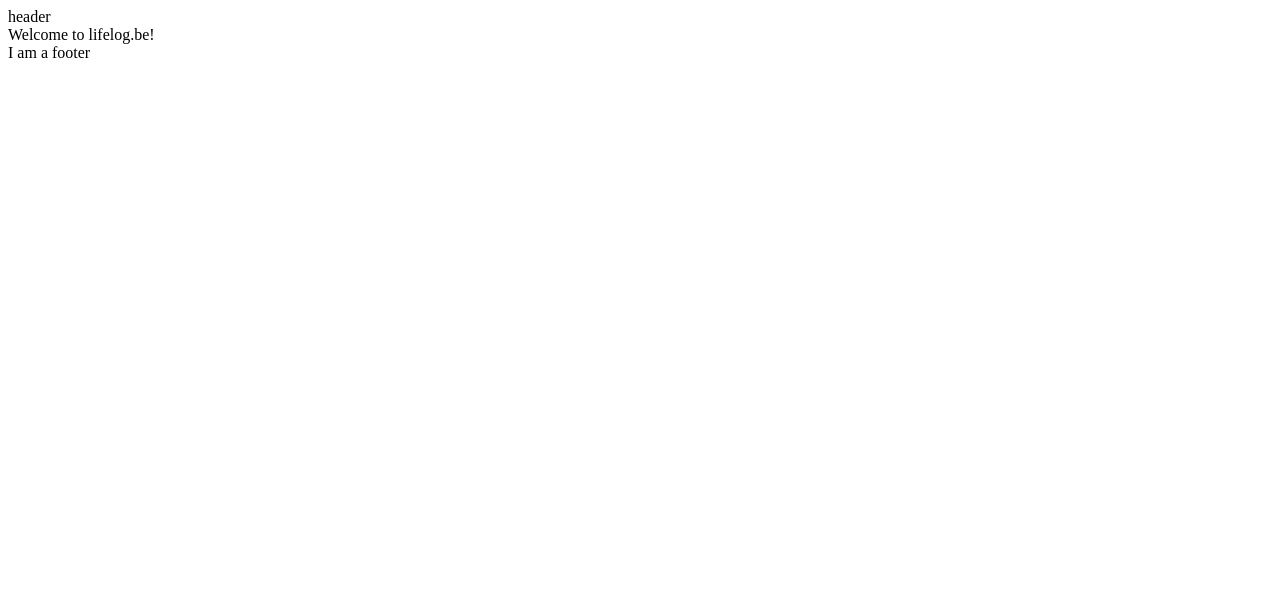
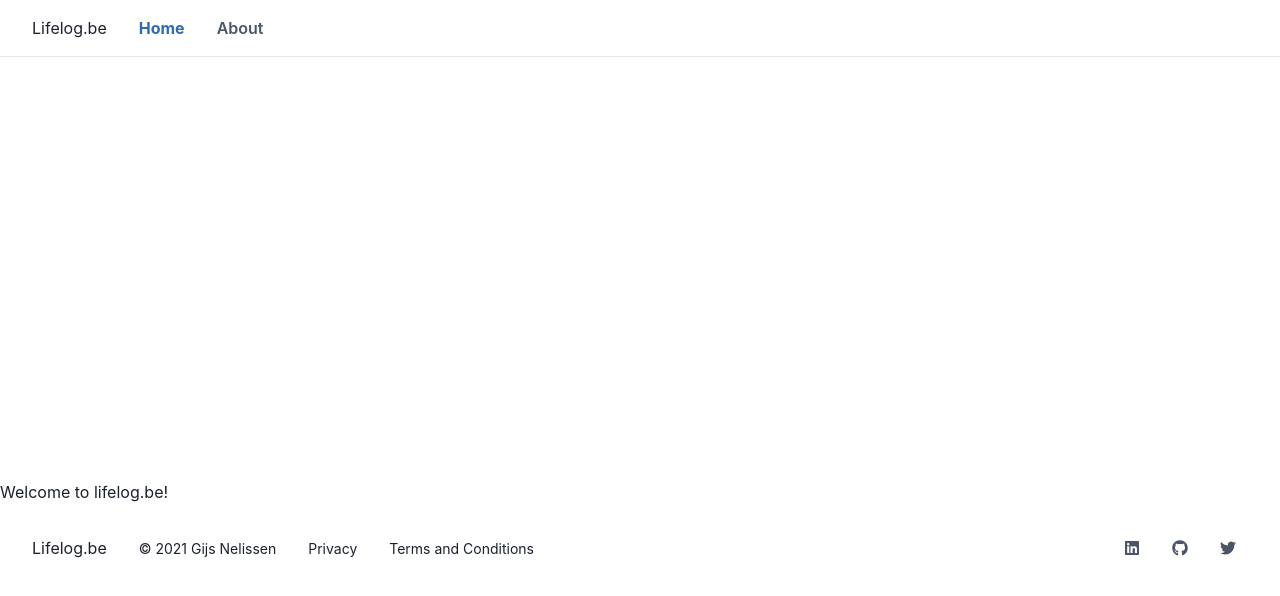
Before and after one commit to digitalbase/lifelog.be, a Next.js app: page / in a window 1280 px wide. Shown: the top 596 px of the page. Built offline with nearby package versions, Linux system fonts and the light colour scheme.

Commit message:
Replace Footer/Header by Chakra UI placeholder components

```diff
--- a/components/Footer/Footer.tsx
+++ b/components/Footer/Footer.tsx
@@ -1,11 +1,34 @@
 import React, { FunctionComponent } from 'react';
+import { FaGithub, FaLinkedin, FaTwitter } from 'react-icons/fa';
+import { Box, ButtonGroup, Flex, IconButton, Link, Stack, Text } from '@chakra-ui/react'
 
 const Footer: FunctionComponent = () => {
 
     return (
-        <footer>
-            I am a footer
-        </footer>
+        <Box as="footer" role="contentinfo" py="6">
+            <Flex direction={{ base: 'column', md: 'row' }} maxW={{ base: 'xl', md: '7xl' }} mx="auto" px={{ base: '6', md: '8' }} align="center">
+                <a aria-current="page" aria-label="Back to Home page" href="/" rel="home">
+                    Lifelog.be
+                </a>
+                <Stack
+                    my={{ base: '6', md: 0 }}
+                    direction={{ base: 'column', md: 'row' }}
+                    marginStart={{ md: '8' }}
+                    fontSize="sm"
+                    spacing={{ base: '2', md: '8' }}
+                    textAlign={{ base: 'center', md: 'start' }}
+                >
+                    <Text>&copy; {new Date().getFullYear()} Gijs Nelissen</Text>
+                    <Link>Privacy</Link>
+                    <Link>Terms and Conditions</Link>
+                </Stack>
+                <ButtonGroup marginStart={{ md: 'auto' }} color="gray.600" variant="ghost">
+                    <IconButton as="a" href="www.google.com" aria-label="LinkedIn" icon={<FaLinkedin />} />
+                    <IconButton as="a" href="www.google.com" aria-label="LinkedIn" icon={<FaGithub />} />
+                    <IconButton as="a" href="www.google.com" aria-label="LinkedIn" icon={<FaTwitter />} />
+                </ButtonGroup>
+            </Flex>
+        </Box>
     );
 };
 
--- a/components/Header/Header.tsx
+++ b/components/Header/Header.tsx
@@ -1,11 +1,34 @@
 import React, { FunctionComponent } from 'react';
+import { Box, Button, Flex, HStack, useColorModeValue as mode, VisuallyHidden } from '@chakra-ui/react';
+import { MobileNav } from './MobileNav'
+import { NavLink } from './NavLink'
 
 const Header: FunctionComponent = () => {
 
     return (
-        <header>
-            header
-        </header>
+        <Box minH="480px">
+            <Box as="header" bg={mode('white', 'gray.800')} borderBottomWidth="1px">
+                <Box maxW="7xl" mx="auto" py="4" px={{ base: '6', md: '8' }}>
+                    <Flex as="nav" justify="space-between">
+                        <HStack spacing="8">
+                            <Box as="a" href="#" rel="home">
+                                <VisuallyHidden>Envelope app</VisuallyHidden>
+                                Lifelog.be
+                            </Box>
+                            <HStack display={{ base: 'none', lg: 'flex' }} spacing="8">
+                                <NavLink.Desktop active>Home</NavLink.Desktop>
+                                <NavLink.Desktop>About</NavLink.Desktop>
+                            </HStack>
+                        </HStack>
+                        <Flex align="center">
+                            <Box ml="5">
+                                <MobileNav />
+                            </Box>
+                        </Flex>
+                    </Flex>
+                </Box>
+            </Box>
+        </Box>
     );
 };
 
--- /dev/null
+++ b/components/Header/MobileNav.tsx
@@ -0,0 +1,115 @@
+import * as React from 'react';
+import { Box, Button, Center, Flex, Portal, SimpleGrid, useBoolean, useFocusOnShow, VStack, useColorModeValue as mode } from '@chakra-ui/react';
+import { HTMLMotionProps, motion, Variants } from 'framer-motion';
+import FocusLock from 'react-focus-lock';
+import { HiBookOpen, HiCloudDownload, HiCurrencyDollar, HiOutlineMenu, HiOutlineX, HiQuestionMarkCircle } from 'react-icons/hi';
+import { RemoveScroll } from 'react-remove-scroll';
+import { NavLink } from './NavLink';
+
+const variants: Variants = {
+    show: {
+        display: 'revert',
+        opacity: 1,
+        scale: 1,
+        transition: { duration: 0.2, ease: 'easeOut' },
+    },
+    hide: {
+        opacity: 0,
+        scale: 0.98,
+        transition: { duration: 0.1, ease: 'easeIn' },
+        transitionEnd: { display: 'none' },
+    },
+}
+
+const Backdrop = ({ show }: { show?: boolean }) => (
+    <Portal>
+        <motion.div
+            initial={false}
+            animate={show ? 'show' : 'hide'}
+            transition={{ duration: 0.1 }}
+            variants={{ show: { opacity: 1, display: 'revert' }, hide: { opacity: 0, transitionEnd: { display: 'none' } } }}
+            style={{ width: '100%', height: '100vh', position: 'absolute', background: 'rgba(0,0,0,0.2)', inset: 0 }}
+        />
+    </Portal>
+)
+
+const Transition = (props: HTMLMotionProps<'div'> & { in?: boolean }) => {
+    const { in: inProp, ...rest } = props
+    return (
+        <motion.div
+            {...rest}
+            initial={false}
+            variants={variants}
+            animate={inProp ? 'show' : 'hide'}
+            style={{
+                transformOrigin: 'top right',
+                position: 'absolute',
+                width: 'calc(100% - 32px)',
+                top: '24px',
+                left: '16px',
+                margin: '0 auto',
+                zIndex: 1,
+            }}
+        />
+    )
+}
+
+export const MobileNav = () => {
+    const [show, { toggle, off }] = useBoolean()
+    const ref = React.useRef<any>(null)
+    useFocusOnShow(ref, { visible: show, shouldFocus: true })
+
+    return (
+        <>
+            <Box as="button" type="button" p="1" fontSize="2xl" color="gray.600" onClick={toggle} display={{ base: 'block', lg: 'none' }}>
+                <HiOutlineMenu />
+            </Box>
+
+            <Transition in={show}>
+                <RemoveScroll enabled={show}>
+                    <Backdrop show={show} />
+                </RemoveScroll>
+                <FocusLock disabled={!show} returnFocus>
+                    <Box bg={mode('white', 'gray.700')} shadow="lg" rounded="lg" ref={ref} tabIndex={0} outline={0}>
+                        <Box pt="5" pb="6" px="5">
+                            <Flex justify="space-between" align="center">
+                                Lifelog.be
+                                <Box mr="-2" mt="-2">
+                                    <Center
+                                        as="button"
+                                        type="button"
+                                        onClick={off}
+                                        rounded="base"
+                                        p="1"
+                                        color={mode('gray.600', 'gray.400')}
+                                        _hover={{ bg: mode('gray.100', 'gray.600') }}
+                                    >
+                                        <Box srOnly>Close menu</Box>
+                                        <HiOutlineX aria-hidden fontSize="1.5rem" />
+                                    </Center>
+                                </Box>
+                            </Flex>
+                            <SimpleGrid as="nav" gap="6" mt="8" columns={{ base: 1, sm: 2 }}>
+                                <NavLink.Mobile icon={HiCloudDownload}>Product</NavLink.Mobile>
+                                <NavLink.Mobile icon={HiCurrencyDollar}>Pricing</NavLink.Mobile>
+                                <NavLink.Mobile icon={HiBookOpen}>Resources</NavLink.Mobile>
+                                <NavLink.Mobile icon={HiQuestionMarkCircle}>Help</NavLink.Mobile>
+                            </SimpleGrid>
+                            <VStack mt="8" spacing="4">
+                                <Button w="full" colorScheme="blue">
+                                    Start Free Trial
+                                </Button>
+                                <Box textAlign="center" fontWeight="medium">
+                                    Have an account?{' '}
+                                    <Box as="a" color={mode('blue.600', 'blue.400')}>
+                                        Log in
+                                    </Box>
+                                </Box>
+                            </VStack>
+                        </Box>
+                    </Box>
+                </FocusLock>
+            </Transition>
+        </>
+    )
+}
--- /dev/null
+++ b/components/Header/NavLink.tsx
@@ -0,0 +1,46 @@
+import { Box, chakra, Flex, HTMLChakraProps, Icon, useColorModeValue as mode } from '@chakra-ui/react'
+import * as React from 'react'
+
+interface DesktopNavLinkProps extends HTMLChakraProps<'a'> {
+    active?: boolean
+}
+
+const DesktopNavLink = (props: DesktopNavLinkProps) => {
+    const { active, ...rest } = props
+    return (
+        <chakra.a
+            href="#"
+            aria-current={active ? 'page' : undefined}
+            fontWeight="semibold"
+            color={mode('gray.600', 'gray.300')}
+            {...rest}
+            _activeLink={{
+                color: mode('blue.600', 'blue.300'),
+                fontWeight: 'bold',
+            }}
+        />
+    )
+}
+
+interface MobileNavLinkProps {
+    icon: React.ElementType
+    children: React.ReactNode
+    href?: string
+}
+
+const MobileNavLink = (props: MobileNavLinkProps) => {
+    const { icon, children, href } = props
+    return (
+        <Flex as="a" href={href} m="-3" p="3" align="center" rounded="md" cursor="pointer" _hover={{ bg: mode('gray.50', 'gray.600') }}>
+            <Icon as={icon} color={mode('blue.600', 'blue.400')} fontSize="xl" />
+            <Box marginStart="3" fontWeight="medium">
+                {children}
+            </Box>
+        </Flex>
+    )
+}
+
+export const NavLink = {
+    Desktop: DesktopNavLink,
+    Mobile: MobileNavLink,
+}
--- /dev/null
+++ b/pages/_app.tsx
@@ -0,0 +1,15 @@
+import React from "react";
+import { AppProps } from 'next/app';
+import { CSSReset } from "@chakra-ui/core";
+import { ChakraProvider } from "@chakra-ui/react"
+
+function MyApp({ Component, pageProps }: AppProps) {
+
+    return (
+        <ChakraProvider>
+            <Component {...pageProps} />
+        </ChakraProvider>
+    );
+}
+
+export default MyApp
```
Also changed, not shown: package.json (+9 -1 lines), 1 other file (tests, documents, lock files or other folders).
